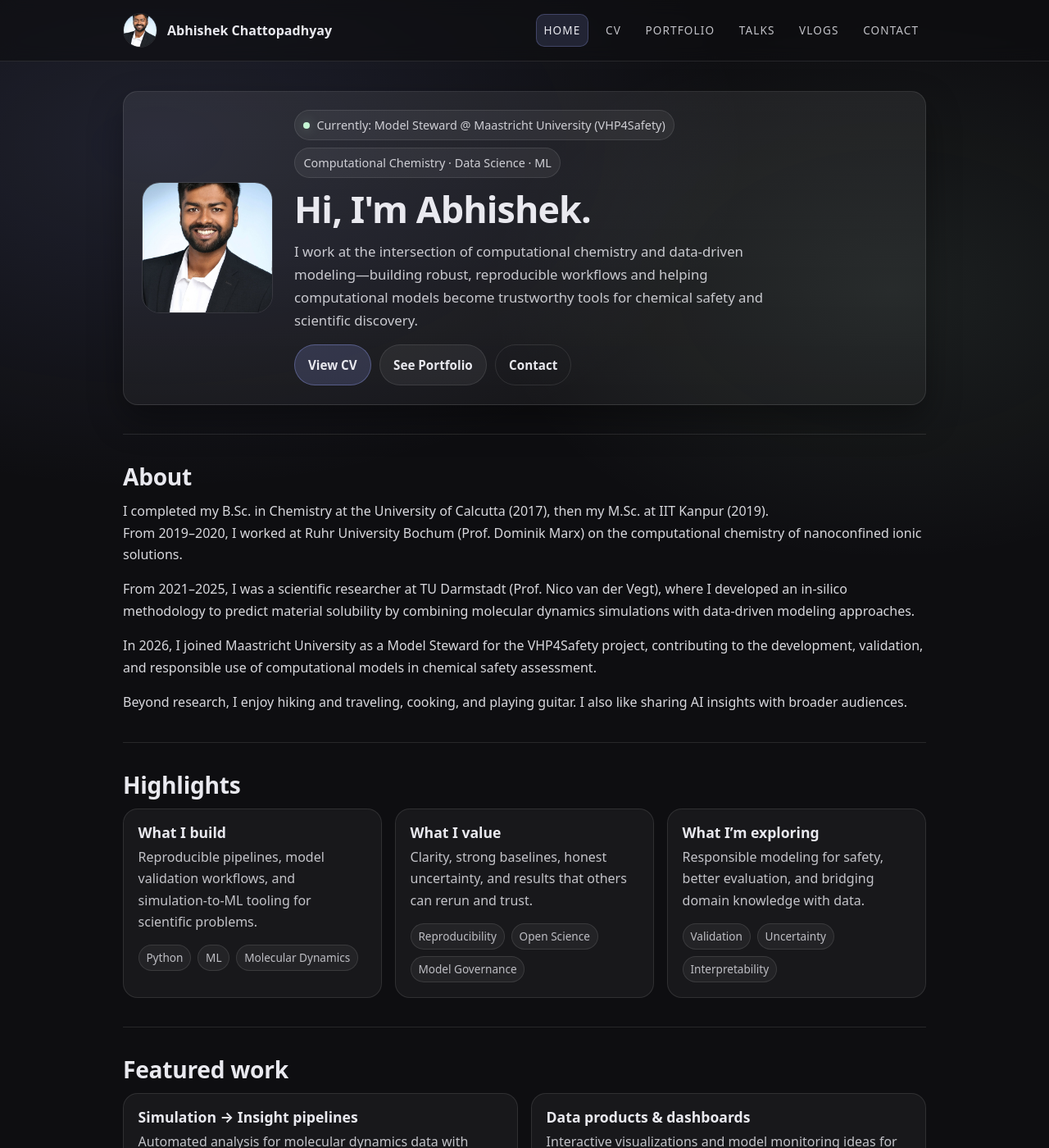
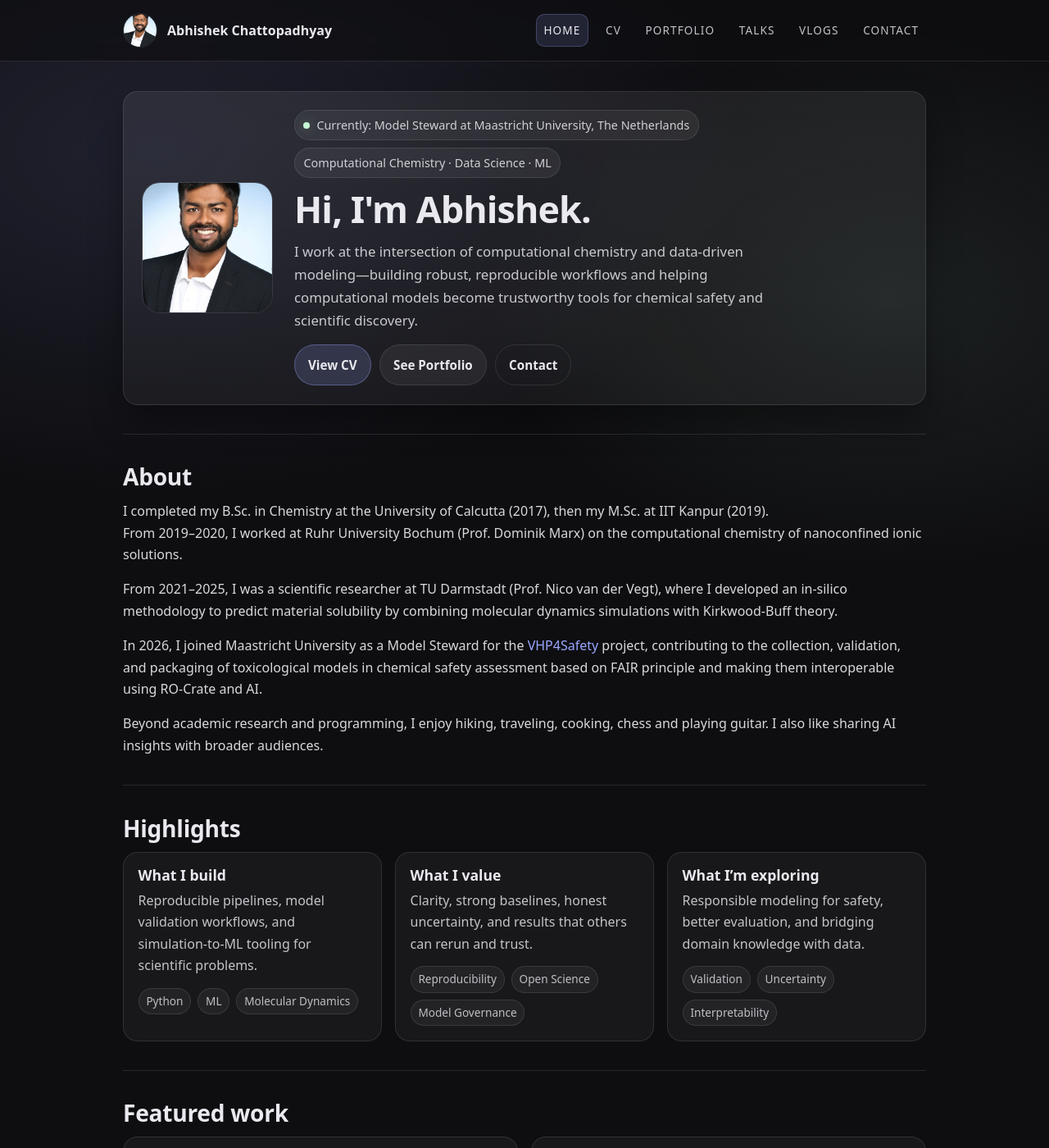
Before and after one commit to abhishek-chattopadhyay/home, a Jekyll site: the page built from index.md, in a window 1280 px wide and 1400 px high. Shown: the whole window at 82% size. Built offline with Jekyll 4.4.1, drawn with Linux system fonts in a browser that asks for light colours.

Commit message:
Revised personal and professional information in index.md
Updated job title and project details for clarity. Modified personal interests for better representation.

```diff
--- a/index.md
+++ b/index.md
@@ -8,7 +8,7 @@ title: Home
 
   <div>
     <div class="kicker">
-      <span class="pill"><span class="pill-dot"></span> Currently: Model Steward @ Maastricht University (VHP4Safety)</span>
+      <span class="pill"><span class="pill-dot"></span> Currently: Model Steward at Maastricht University, The Netherlands </span>
       <span class="pill">Computational Chemistry · Data Science · ML</span>
     </div>
 
@@ -32,11 +32,11 @@ title: Home
 I completed my B.Sc. in Chemistry at the University of Calcutta (2017), then my M.Sc. at IIT Kanpur (2019).
 From 2019–2020, I worked at Ruhr University Bochum (Prof. Dominik Marx) on the computational chemistry of nanoconfined ionic solutions.
 
-From 2021–2025, I was a scientific researcher at TU Darmstadt (Prof. Nico van der Vegt), where I developed an in-silico methodology to predict material solubility by combining molecular dynamics simulations with data-driven modeling approaches.
+From 2021–2025, I was a scientific researcher at TU Darmstadt (Prof. Nico van der Vegt), where I developed an in-silico methodology to predict material solubility by combining molecular dynamics simulations with Kirkwood-Buff theory.
 
-In 2026, I joined Maastricht University as a Model Steward for the VHP4Safety project, contributing to the development, validation, and responsible use of computational models in chemical safety assessment.
+In 2026, I joined Maastricht University as a Model Steward for the [VHP4Safety](https://platform.vhp4safety.nl/) project, contributing to the collection, validation, and packaging of toxicological models in chemical safety assessment based on FAIR principle and making them interoperable using RO-Crate and AI.
 
-Beyond research, I enjoy hiking and traveling, cooking, and playing guitar. I also like sharing AI insights with broader audiences.
+Beyond academic research and programming, I enjoy hiking, traveling, cooking, chess and playing guitar. I also like sharing AI insights with broader audiences.
 
 <div class="hr"></div>
 
```
